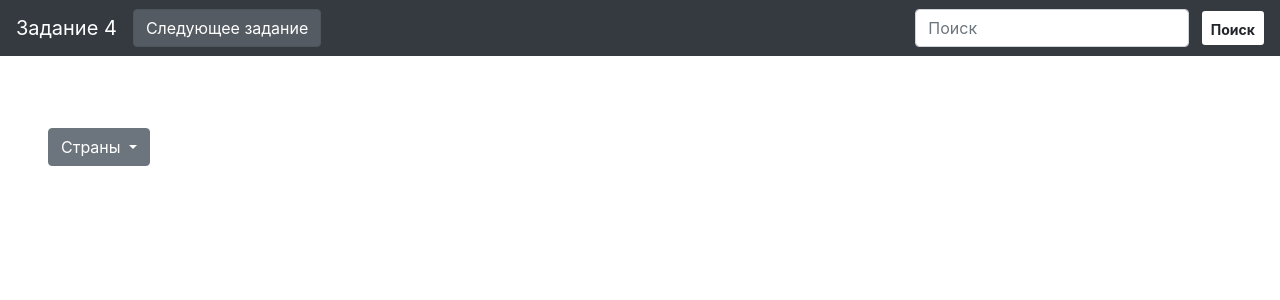
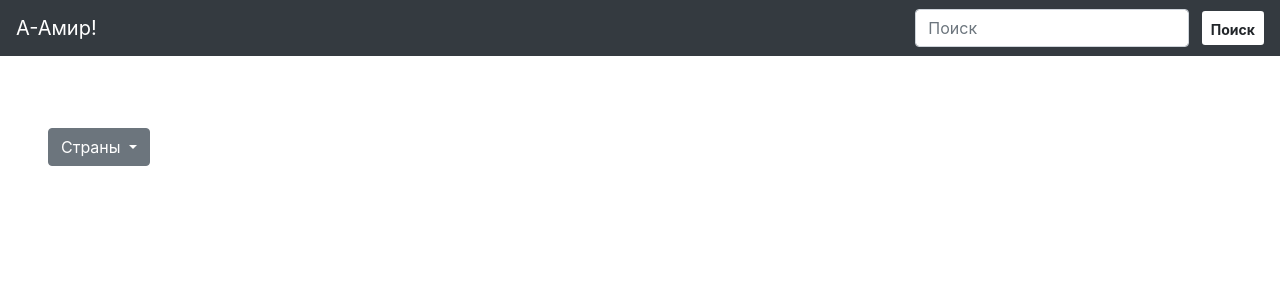
Before and after one commit to csn18/CitiesApp, a Flask app: page /task4 in a window 1280 px wide. Shown: the top 300 px of the page. Run offline with Flask 2, Linux system fonts and the light colour scheme; data that the repository does not hold is empty; some libraries are stand-ins or nearby versions.

Commit message:
Revert "Added nav-bar in /task1, /task2 and /task3 Fixed nav-bar in /task4"
This reverts commit 8d3a034f

```diff
--- a/templates/main/task1.html
+++ b/templates/main/task1.html
@@ -9,12 +9,6 @@
     <title>А - Значит Амир!</title>
   </head>
   <body>
-
-  <nav class="navbar navbar-expand-lg navbar-dark teal lighten-2 mb-4 bg-dark">
-  <a class="navbar-brand" href="/task1"><font style="vertical-align: inherit;"><font style="vertical-align: inherit;">Задание 1</font></font></a>
-  <a href="/task2">
-    <button class="btn btn-secondary active" >Следующее задание</button>
-  </a>
 
     <nav class='navbar navbar-expand-lg navbar-dark bg-dark'>
       <a href="#" class="navbar-nand">
--- a/templates/main/task2.html
+++ b/templates/main/task2.html
@@ -10,12 +10,6 @@
   <title>А - Значит Амир!</title>
 </head>
 <body>
-
-<nav class="navbar navbar-expand-lg navbar-dark teal lighten-2 mb-4 bg-dark">
-  <a class="navbar-brand" href="/task2"><font style="vertical-align: inherit;"><font style="vertical-align: inherit;">Задание 2</font></font></a>
-  <a href="/task3">
-    <button class="btn btn-secondary active" >Следующее задание</button>
-  </a>
 
 <div class="dropdown-menu" aria-labelledby='dropdownMenuButton'>
   {% for id, country in id_countries %}
--- a/templates/main/task3.html
+++ b/templates/main/task3.html
@@ -11,11 +11,6 @@
 </head>
 <body>
 
-<nav class="navbar navbar-expand-lg navbar-dark teal lighten-2 mb-4 bg-dark">
-  <a class="navbar-brand" href="/task3"><font style="vertical-align: inherit;"><font style="vertical-align: inherit;">Задание 3</font></font></a>
-  <a href="/task4">
-    <button class="btn btn-secondary active" >Следующее задание</button>
-  </a>
 
 <div class="dropdown-menu" aria-labelledby='dropdownMenuButton'>
   {% for id, country in id_countries %}
--- a/templates/main/task4.html
+++ b/templates/main/task4.html
@@ -13,10 +13,8 @@
 <body>
 
 <nav class="navbar navbar-expand-lg navbar-dark teal lighten-2 mb-4 bg-dark">
-  <a class="navbar-brand" href="/task4"><font style="vertical-align: inherit;"><font style="vertical-align: inherit;">Задание 4</font></font></a>
-  <a href="/task5">
-    <button class="btn btn-secondary active" >Следующее задание</button>
-  </a>
+  <a class="navbar-brand" href="/task4"><font style="vertical-align: inherit;"><font style="vertical-align: inherit;">А-Амир!</font></font></a>
+  <div class="collapse navbar-collapse" id="navbarSupportedContent">
     <form class="form-inline ml-auto" method="GET">
       <div class="md-form my-0">
         <input class="form-control mr-sm-2" type="text" placeholder="Поиск" aria-label="Поиск" name="q"
```
